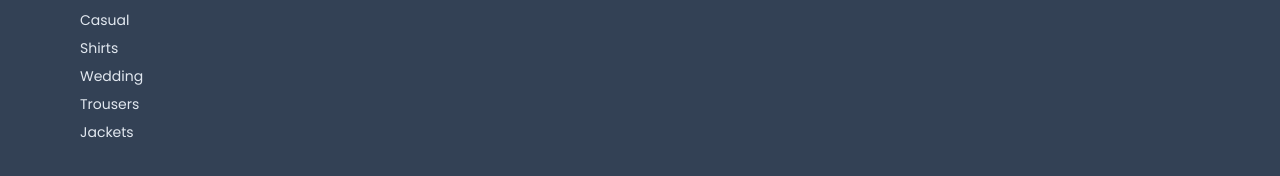
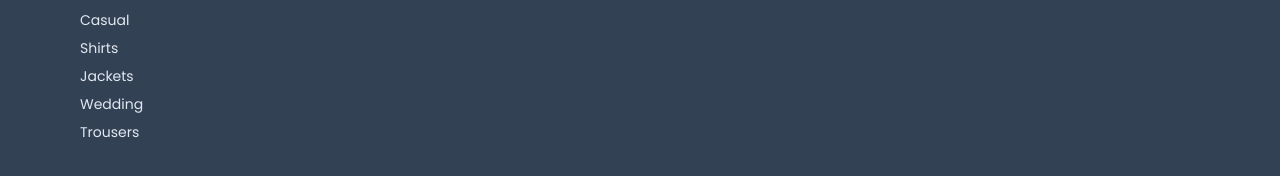
Before and after one commit to Gliz23/suitcottage, a Next.js app: page / in a window 1280 px wide. Shown: the part 602-778 px from the top of the page. Built offline with nearby package versions, Linux system fonts and the light colour scheme; a web font is replaced by a local one.

Commit message:
Footer Component

```diff
--- a/app/components/footer/Footer.tsx
+++ b/app/components/footer/Footer.tsx
@@ -18,9 +18,9 @@ const Footer = () => {
             <Link href="#">Suits</Link>
             <Link href="#">Casual</Link>
             <Link href="#">Shirts</Link>
+            <Link href="#">Jackets</Link>
             <Link href="#">Wedding</Link>
             <Link href="#">Trousers</Link>
-            <Link href="#">Jackets</Link>
           </FooterList>
         </div>
       </Container>
```
